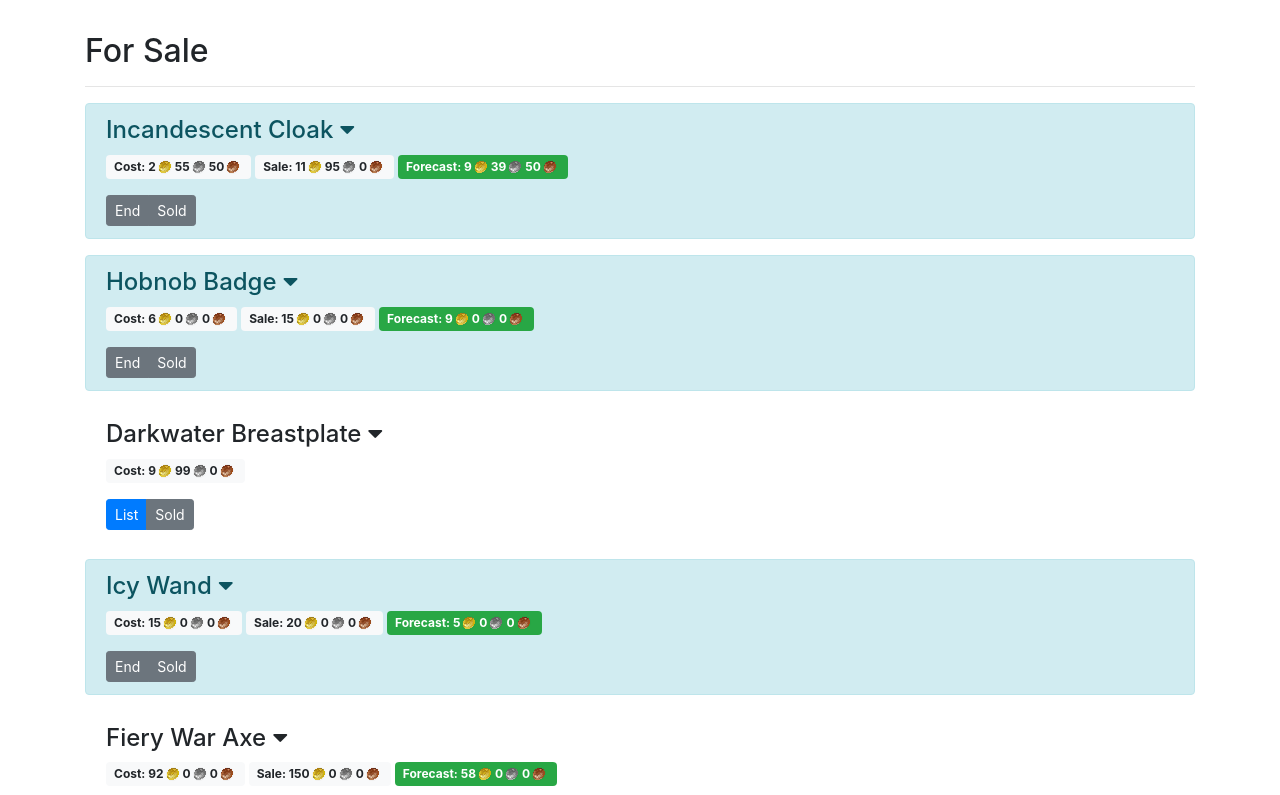
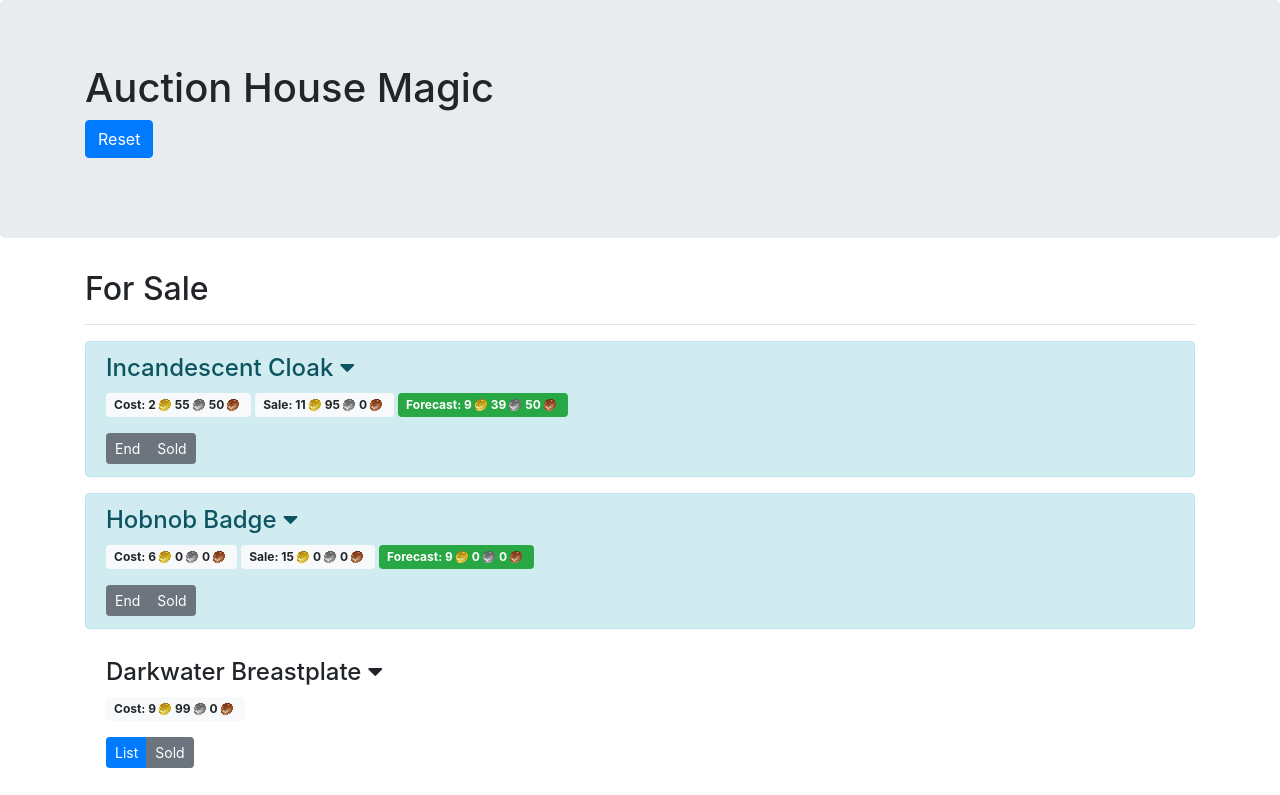
Before and after one commit to nandastone/ah-magic, a React (Create React App) app: page / in a window 1280 px wide. Shown: the top 795 px of the page. Built offline with nearby package versions, Linux system fonts and the light colour scheme.

Commit message:
Store app state in localStorage

```diff
--- a/src/App.css
+++ b/src/App.css
@@ -1 +1 @@
-.App { padding: 2em 0; }
+.App {}
--- a/src/App.js
+++ b/src/App.js
@@ -1,65 +1,19 @@
-import React, { Component } from 'react'
-import _ from 'lodash'
-
-import { inventory } from './fixtures'
+import React from 'react'
 
 // Components
 
-import SaleItemList from './components/SaleItemList'
-import SoldItemList from './components/SoldItemList'
+import AppState from './components/AppState'
 
 // Assets
 
 import './App.css'
 
-class App extends Component {
-  state = {
-    inventory: inventory
-  }
-
-  // Event handling
-
-  handleChangeItem = (item) => {
-    const existingItemIndex = _.findIndex(this.state.inventory, { key: item.key })
-
-    if (existingItemIndex < 0) {
-      throw new Error('Unable to find item in state to update:', item)
-    }
-
-    const newInventory = [ ...this.state.inventory ]
-    newInventory[existingItemIndex] = { ...item }
-
-    this.setState({ inventory: newInventory })
-  }
-
-  // Rendering
-
-  render () {
-    const saleInventory = this.state.inventory.filter(item => {
-      const lastHistory = _.last(item.history)
-      return lastHistory.type !== 'sale'
-    })
-    const soldInventory = this.state.inventory.filter(item => {
-      const lastHistory = _.last(item.history)
-      return lastHistory.type === 'sale'
-    })
-
-    return (
-      <div className='App'>
-        <div className='container mb-5'>
-          <h2>For Sale</h2>
-          <hr />
-          <SaleItemList items={saleInventory} onChangeItem={this.handleChangeItem} />
-        </div>
-
-        <div className='container'>
-          <h2>Sold</h2>
-          <hr />
-          <SoldItemList items={soldInventory} />
-        </div>
-      </div>
-    )
-  }
+const App = (props) => {
+  return (
+    <div className='App'>
+      <AppState />
+    </div>
+  )
 }
 
 export default App
--- /dev/null
+++ b/src/components/AppState/index.js
@@ -0,0 +1,74 @@
+import React, { PureComponent } from 'react'
+import _ from 'lodash'
+
+import { inventory as INVENTORY_FIXTURES } from '../../fixtures'
+
+// Components
+
+import MainScreen from '../MainScreen'
+
+class AppState extends PureComponent {
+  constructor (props) {
+    super(props)
+
+    const storedState = window.localStorage.getItem('ah-magic-state')
+    if (storedState) {
+      this.state = { ...JSON.parse(storedState) }
+    } else {
+      this.state = {
+        inventory: [ ...INVENTORY_FIXTURES ]
+      }
+    }
+  }
+
+  // Lifecycle
+
+  componentWillUpdate (nextProps, nextState) {
+    window.localStorage.setItem('ah-magic-state', JSON.stringify(nextState))
+  }
+
+  // Event handling
+
+  handleChangeItem = (item) => {
+    const existingItemIndex = _.findIndex(this.state.inventory, { key: item.key })
+
+    if (existingItemIndex < 0) {
+      throw new Error('Unable to find item in state to update:', item)
+    }
+
+    const newInventory = [ ...this.state.inventory ]
+    newInventory[existingItemIndex] = { ...item }
+
+    this.setState({ inventory: newInventory })
+  }
+
+  handleResetItems = () => {
+    this.setState({ inventory: [] })
+  }
+
+  // Rendering
+
+  render () {
+    const saleInventory = this.state.inventory.filter(item => {
+      const lastHistory = _.last(item.history)
+      return lastHistory.type !== 'sale'
+    })
+    const soldInventory = this.state.inventory.filter(item => {
+      const lastHistory = _.last(item.history)
+      return lastHistory.type === 'sale'
+    })
+
+    return (
+      <div className='c-AppState'>
+        <MainScreen
+          saleInventory={saleInventory}
+          soldInventory={soldInventory}
+          onChangeItem={this.handleChangeItem}
+          onResetItems={this.handleResetItems}
+        />
+      </div>
+    )
+  }
+}
+
+export default AppState
--- /dev/null
+++ b/src/components/MainScreen/index.js
@@ -0,0 +1,55 @@
+import React from 'react'
+import PropTypes from 'prop-types'
+
+// Components
+
+import SaleItemList from '../SaleItemList'
+import SoldItemList from '../SoldItemList'
+
+const MainScreen = ({ saleInventory, soldInventory, onChangeItem, onResetItems }) => {
+  return (
+    <div className='c-MainScreen'>
+      <div className='jumbotron'>
+        <div className='container'>
+          <h1>Auction House Magic</h1>
+          <p>
+            <button
+              className='btn btn-primary'
+              onClick={() => {
+                if (window.confirm('Are you sure want to reset item data?')) onResetItems()
+              }
+            }>
+              Reset
+            </button>
+          </p>
+        </div>
+      </div>
+
+      <div className='container mb-5'>
+        <h2>For Sale</h2>
+        <hr />
+        <SaleItemList items={saleInventory} onChangeItem={onChangeItem} />
+      </div>
+
+      <div className='container'>
+        <h2>Sold</h2>
+        <hr />
+        <SoldItemList items={soldInventory} />
+      </div>
+    </div>
+  )
+}
+
+MainScreen.defaultProps = {
+  onChangeItem: () => {},
+  onResetItems: () => {}
+}
+
+MainScreen.propTypes = {
+  saleInventory: PropTypes.array.isRequired,
+  soldInventory: PropTypes.array.isRequired,
+  onChangeItem: PropTypes.func.isRequired,
+  onResetItems: PropTypes.func.isRequired
+}
+
+export default MainScreen
```
